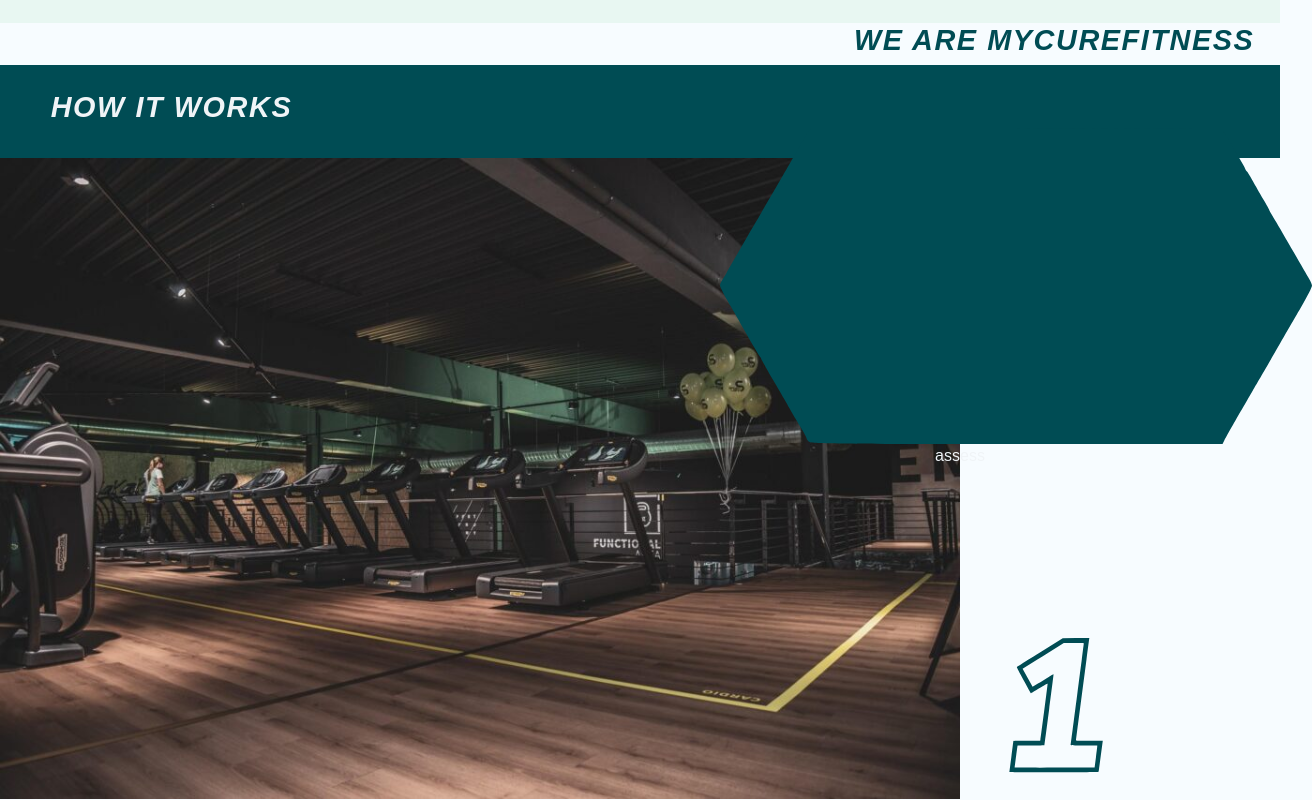
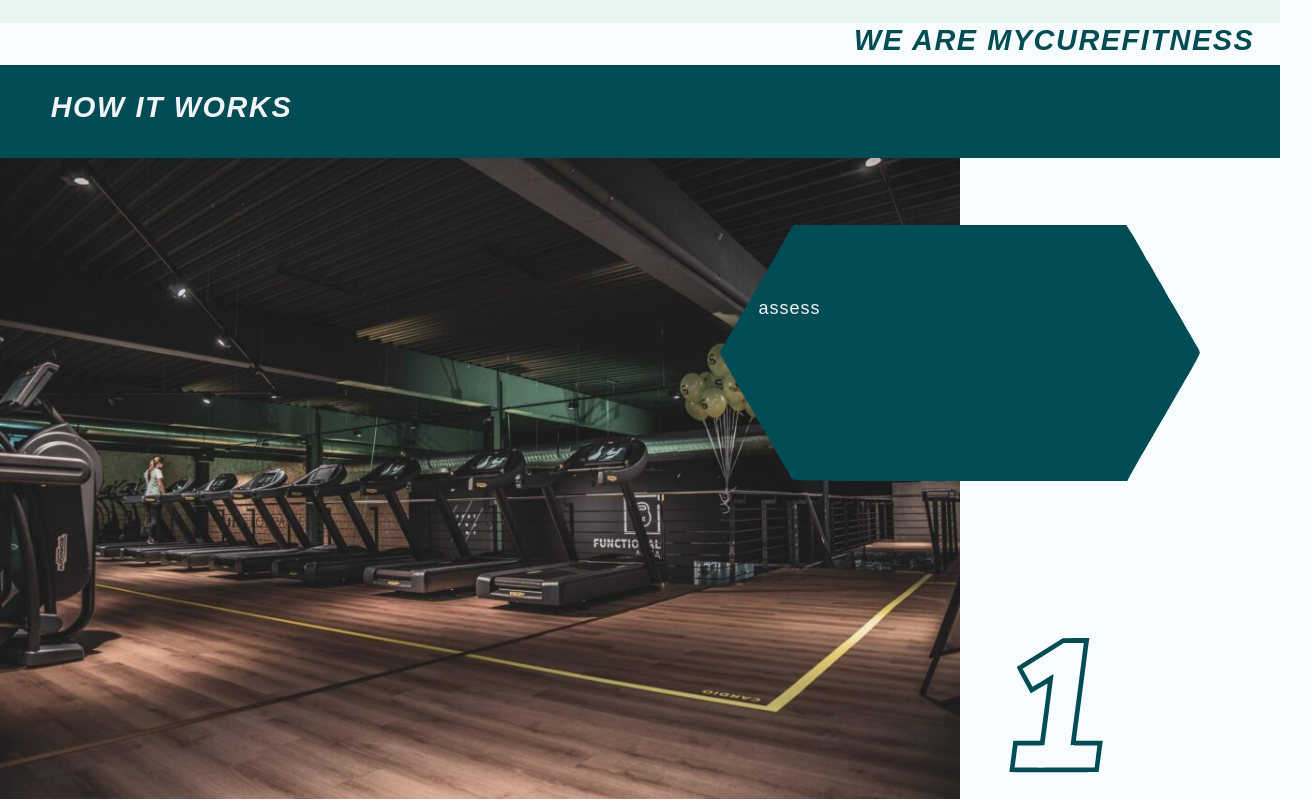
Before and after one commit to Aranesh22/mcf, a React (Create React App) app in the folder client/: page / in a window 1280 px wide. Shown: the part 1120-1920 px from the top of the page, 1312 px wide, since content can reach past the window. Built offline with nearby package versions, Linux system fonts and the light colour scheme.

Commit message:
Update HowitWorksStep.js

```diff
--- a/client/src/components/PanelsHomepage/howitWorksPanel/HowitWorksStep.js
+++ b/client/src/components/PanelsHomepage/howitWorksPanel/HowitWorksStep.js
@@ -2,12 +2,14 @@
 import '../../../css/howitWorks.css'
 import hWHex from '../../../assets/hWimgs/hWHex.svg'
 
-export default function HowitWorksStep({bgImg, numImg, text}) {
+export default function HowitWorksStep({bgImg, numImg, hText, text}) {
     return (
         <div className="containStep hWBg" style={{ backgroundImage: `url(${bgImg})`}}>
-            <div className="longHexContainer">
-            <img className="longHex" src={hWHex} ></img>
-            <p className="hexTxt">{text} </p>
+            <div className="longHexContainer longHex" style={{backgroundImage: `url(${hWHex})`}}>
+            {/* <img className="longHex" src={hWHex} ></img>  */}
+            <div className="hexTxtBox" >
+            <h1 className="hexH1Text flexalignStart mcfH1"> {hText}</h1>
+            <p className="hexPText">{text} </p></div>
           </div>
             <div className="numberImgContainer">
             <img className="numberImg" src={numImg}></img></div>
```
